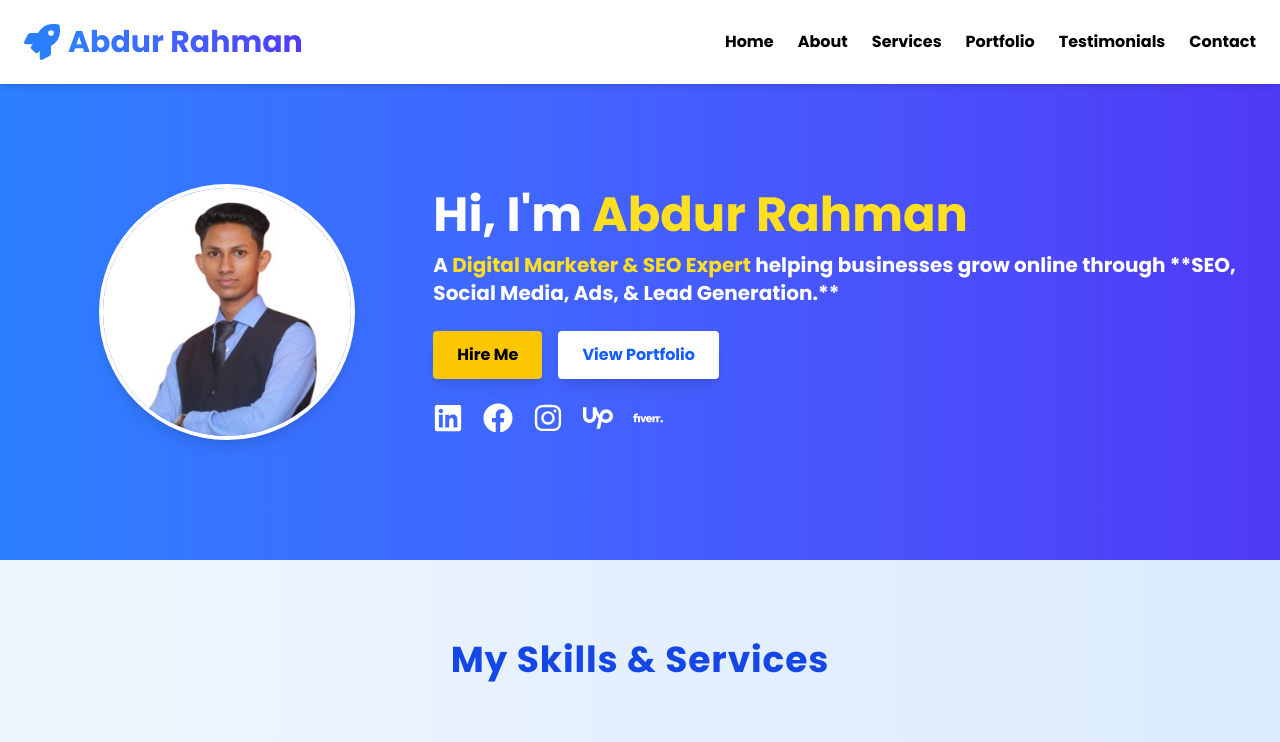
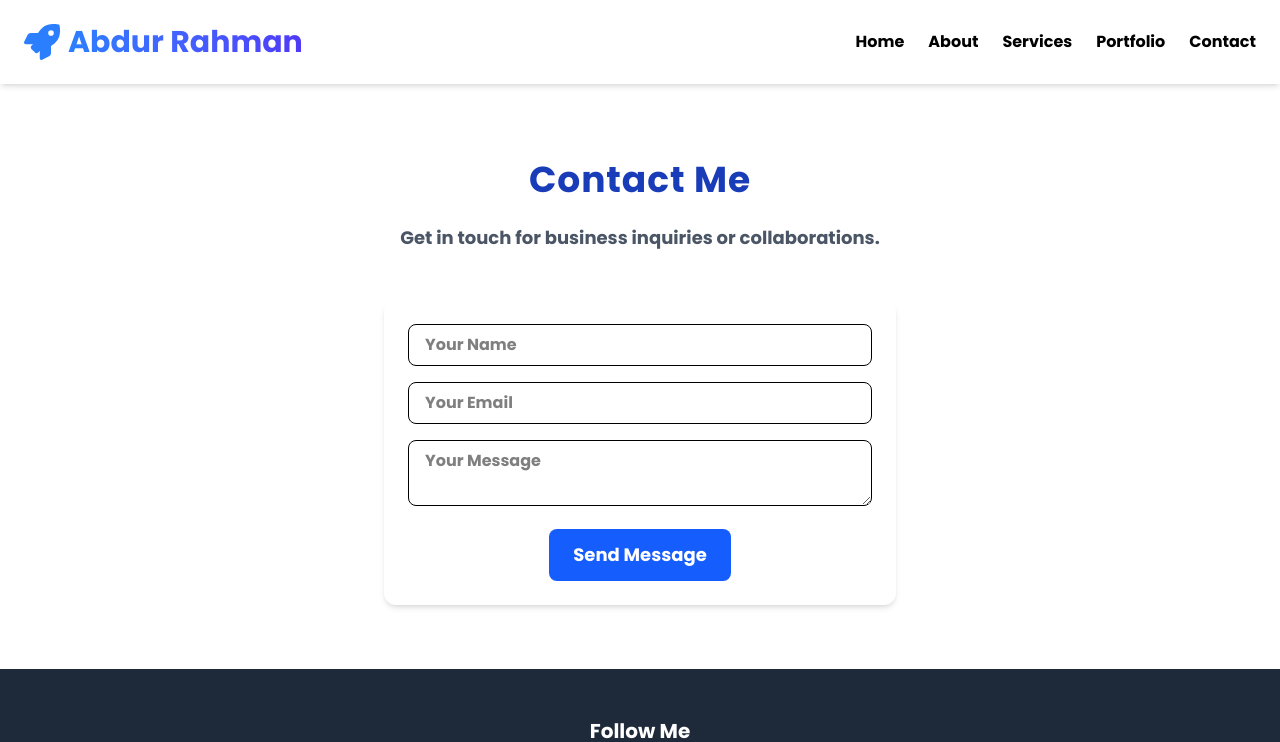
Before and after one commit to MdJahedMiah/abdur-portfolio, a React (Vite) app: page /contact in a window 1280 px wide. Shown: the top 742 px of the page. Built offline with nearby package versions, Linux system fonts and the light colour scheme.

Commit message:
portfolio and contact is added

```diff
--- a/package.json
+++ b/package.json
@@ -10,6 +10,7 @@
     "preview": "vite preview"
   },
   "dependencies": {
+    "@emailjs/browser": "^4.4.1",
     "@tailwindcss/vite": "^4.0.3",
     "axios": "^1.7.9",
     "framer-motion": "^12.4.0",
--- a/src/components/Navbar/navbar.jsx
+++ b/src/components/Navbar/navbar.jsx
@@ -25,7 +25,6 @@ const Navbar = () => {
           <li><Link to="/about" smooth={true} duration={500} className="cursor-pointer hover:text-blue-500">About</Link></li>
           <li><Link to="/services" smooth={true} duration={500} className="cursor-pointer hover:text-blue-500">Services</Link></li>
           <li><Link to="/portfolio" smooth={true} duration={500} className="cursor-pointer hover:text-blue-500">Portfolio</Link></li>
-          <li><Link to="/testimonials" smooth={true} duration={500} className="cursor-pointer hover:text-blue-500">Testimonials</Link></li>
           <li><Link to="/contact" smooth={true} duration={500} className="cursor-pointer hover:text-blue-500">Contact</Link></li>
         </ul>
 
--- a/src/pages/Contact/Contact.jsx
+++ b/src/pages/Contact/Contact.jsx
@@ -1,11 +1,88 @@
-import React from 'react'
+import { useState } from "react";
+import { motion } from "framer-motion";
+import emailjs from "@emailjs/browser";
 
 const Contact = () => {
+  const [formData, setFormData] = useState({ name: "", email: "", message: "" });
+  const [status, setStatus] = useState(null);
+
+  const handleChange = (e) => {
+    setFormData({ ...formData, [e.target.name]: e.target.value });
+  };
+
+  const handleSubmit = (e) => {
+    e.preventDefault();
+
+    emailjs.send(
+      "service_fbpqrpa",   // Replace with your EmailJS Service ID
+      "template_fsot4r4",  // Replace with your EmailJS Template ID
+      formData,
+      "7yks4L6ZTNm4hfxOQ"    // Replace with your EmailJS Public Key
+    )
+    .then((response) => {
+      setStatus("Message sent successfully!");
+      setFormData({ name: "", email: "", message: "" });
+    })
+    .catch((error) => {
+      setStatus("Error sending message. Please try again.");
+    });
+  };
+
   return (
-    <div>
-      Contact
+    <div className="container mx-auto py-16 px-4 text-center mt-24">
+      <motion.h2
+        className="text-4xl font-bold text-blue-800 tracking-wide mb-6"
+        initial={{ opacity: 0, y: -20 }}
+        animate={{ opacity: 1, y: 0 }}
+      >
+        Contact Me
+      </motion.h2>
+      <p className="text-gray-600 text-lg mb-12">
+        Get in touch for business inquiries or collaborations.
+      </p>
+      <form onSubmit={handleSubmit} className="max-w-lg mx-auto bg-white p-6 rounded-xl shadow-md">
+        <div className="mb-4">
+          <input
+            type="text"
+            name="name"
+            placeholder="Your Name"
+            value={formData.name}
+            onChange={handleChange}
+            required
+            className="w-full px-4 py-2 border rounded-lg focus:ring focus:ring-blue-200"
+          />
+        </div>
+        <div className="mb-4">
+          <input
+            type="email"
+            name="email"
+            placeholder="Your Email"
+            value={formData.email}
+            onChange={handleChange}
+            required
+            className="w-full px-4 py-2 border rounded-lg focus:ring focus:ring-blue-200"
+          />
+        </div>
+        <div className="mb-4">
+          <textarea
+            name="message"
+            placeholder="Your Message"
+            value={formData.message}
+            onChange={handleChange}
+            required
+            className="w-full px-4 py-2 border rounded-lg focus:ring focus:ring-blue-200"
+          ></textarea>
+        </div>
+        <button
+          type="submit"
+          className="bg-blue-600 text-white px-6 py-3 rounded-lg text-lg hover:bg-blue-700 transition-all"
+        >
+          Send Message
+        </button>
+        {status && <p className="mt-4 text-gray-700">{status}</p>}
+      </form>
     </div>
-  )
-}
+  );
+};
 
-export default Contact
+export default Contact;
--- a/src/pages/Home/Home.jsx
+++ b/src/pages/Home/Home.jsx
@@ -1,6 +1,5 @@
 import Hero from "../../components/Hero/Hero"
 import Skills from "../../components/Skills/Skills"
-import SocialLinks from "../../components/Footer/Footer"
 import Testimonials from "../../components/Testimonials/Testimonials"
 
 const Home = () => {
@@ -9,7 +8,6 @@ const Home = () => {
         <Hero/>
         <Skills/>
         <Testimonials/>
-        <SocialLinks/>
     </div>
   )
 }
--- a/src/pages/Portfolio/Portfolio.jsx
+++ b/src/pages/Portfolio/Portfolio.jsx
@@ -1,11 +1,64 @@
-import React from 'react'
+import { motion } from "framer-motion";
+import { FaArrowUp, FaChartLine, FaGlobe } from "react-icons/fa";
+
+const projects = [
+  {
+    title: "SEO Success - E-commerce Site",
+    icon: <FaArrowUp className="text-green-500 text-5xl" />,
+    description: "Increased organic traffic by 150% and ranked top 3 for competitive keywords.",
+    image: "/images/seo-ranking.png",
+  },
+  {
+    title: "High-Performing Facebook Ad Campaign",
+    icon: <FaChartLine className="text-blue-500 text-5xl" />,
+    description: "Achieved a 5x ROI with targeted ads, increasing sales and engagement.",
+    image: "/images/facebook-ads.png",
+  },
+  {
+    title: "WordPress Website for a SaaS Company",
+    icon: <FaGlobe className="text-gray-700 text-5xl" />,
+    description: "Built a responsive and SEO-optimized website that boosted lead generation.",
+    image: "/images/wordpress-site.png",
+  },
+];
 
 const Portfolio = () => {
   return (
-    <div>
-      Portfolio
+    <div className="container mx-auto py-16 px-4 text-center mt-24">
+      <motion.h2
+        className="text-4xl font-bold mb-6 text-blue-700 tracking-wide"
+        initial={{ opacity: 0, y: -20 }}
+        animate={{ opacity: 1, y: 0 }}
+      >
+        My Portfolio
+      </motion.h2>
+      <p className="text-gray-600 text-lg mb-12">
+        Explore my successful projects, from SEO case studies to high-performing ad campaigns.
+      </p>
+      <div className="grid md:grid-cols-3 gap-8">
+        {projects.map((project, index) => (
+          <motion.div
+            key={index}
+            className="hover:shadow-lg transition-shadow duration-300 bg-white p-6 rounded-2xl border border-gray-200"
+            initial={{ opacity: 0, scale: 0.9 }}
+            whileInView={{ opacity: 1, scale: 1 }}
+            viewport={{ once: true }}
+          >
+            <div className="flex flex-col items-center text-center">
+              {project.icon}
+              <h3 className="text-xl font-semibold mt-4 text-gray-800">{project.title}</h3>
+              <p className="text-gray-600 mt-2">{project.description}</p>
+              <img
+                src={project.image}
+                alt={project.title}
+                className="mt-4 rounded-lg shadow-md w-full h-48 object-cover"
+              />
+            </div>
+          </motion.div>
+        ))}
+      </div>
     </div>
-  )
-}
+  );
+};
 
-export default Portfolio
+export default Portfolio;
--- a/src/pages/Testimonials/Testimonials.jsx
+++ /dev/null
@@ -1,11 +0,0 @@
-import React from 'react'
-
-const Testimonials = () => {
-  return (
-    <div>
-      Testimonials
-    </div>
-  )
-}
-
-export default Testimonials
```
Also changed, not shown: src/routes/routes.jsx (+5 -6 lines), 1 other file (tests, documents, lock files or other folders).
